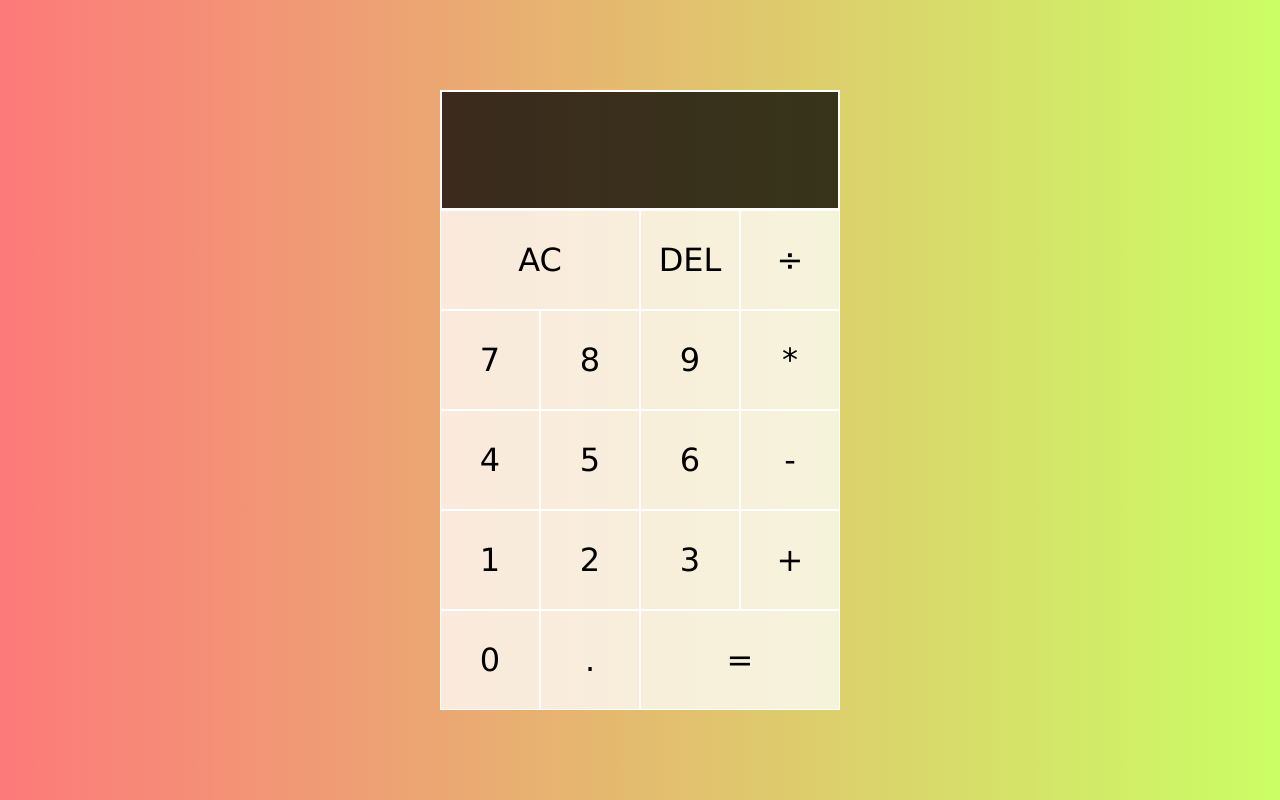
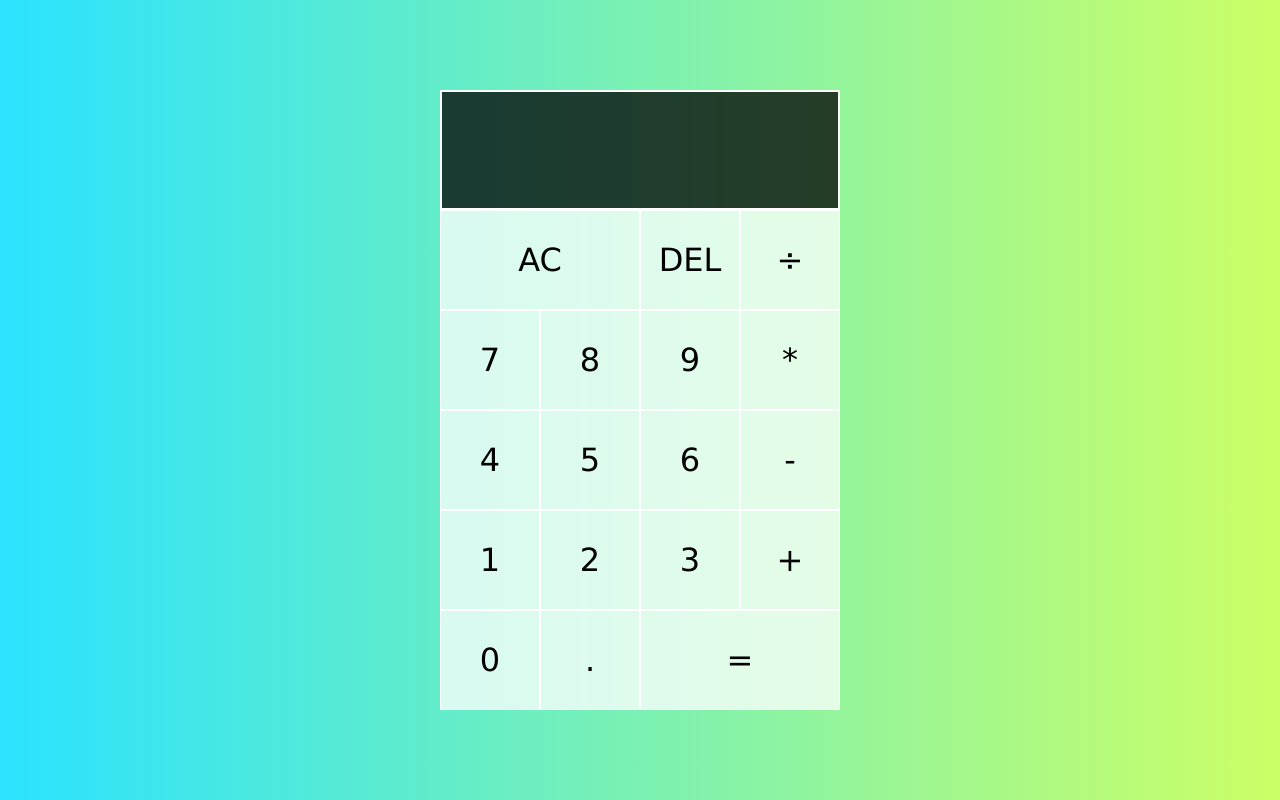
Before and after one commit to rohit-singh-rs31321/calculator, a plain HTML site: page index.html in a window 1280 px wide. Drawn offline with Linux system fonts and the light colour scheme.

Commit message:
changed the background color

```diff
--- a/style.css
+++ b/style.css
@@ -7,7 +7,7 @@
  body {
      padding: 0;
      margin: 0;
-     background: linear-gradient(to right, #fa000085, #a9fd009b);
+     background: linear-gradient(to right, #00ddffd5, #abfe039b);
  }
  .calculator-grid {
      display: grid;
```
Also changed, not shown: 1 other file.
